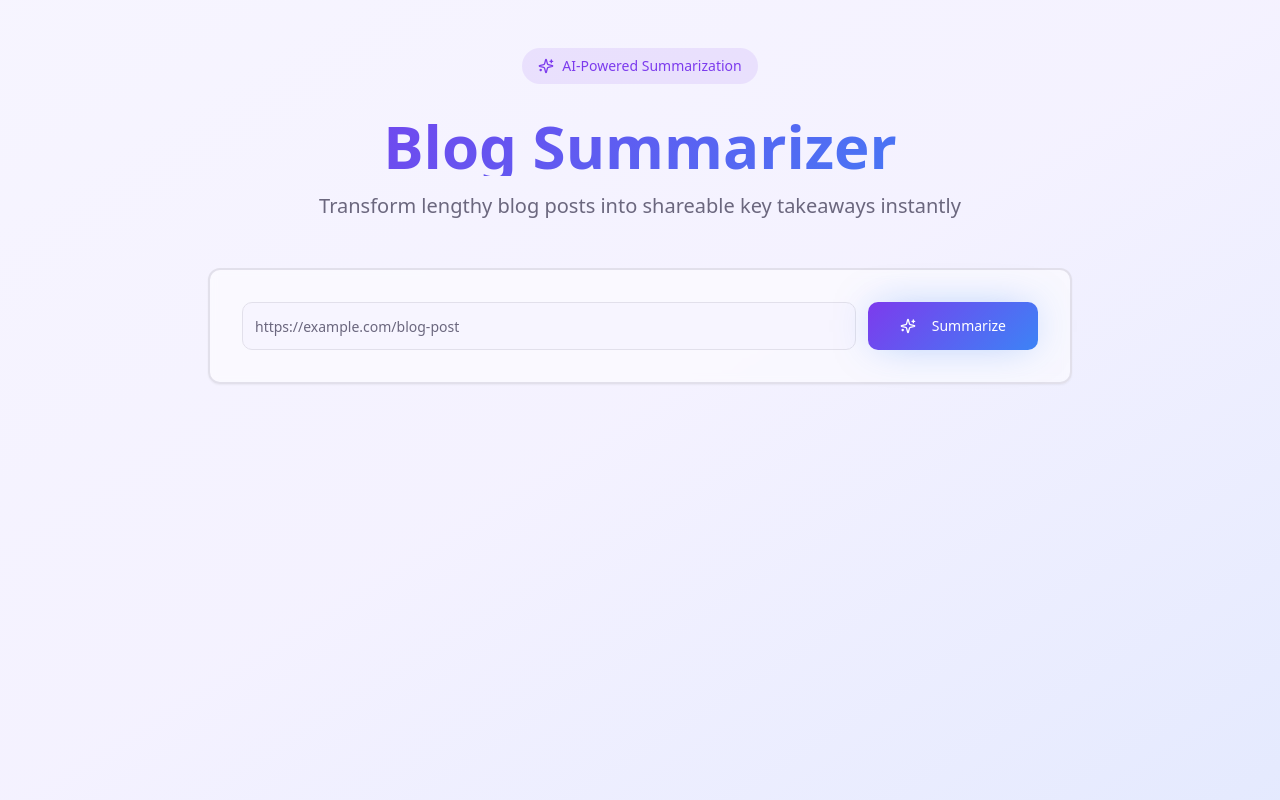
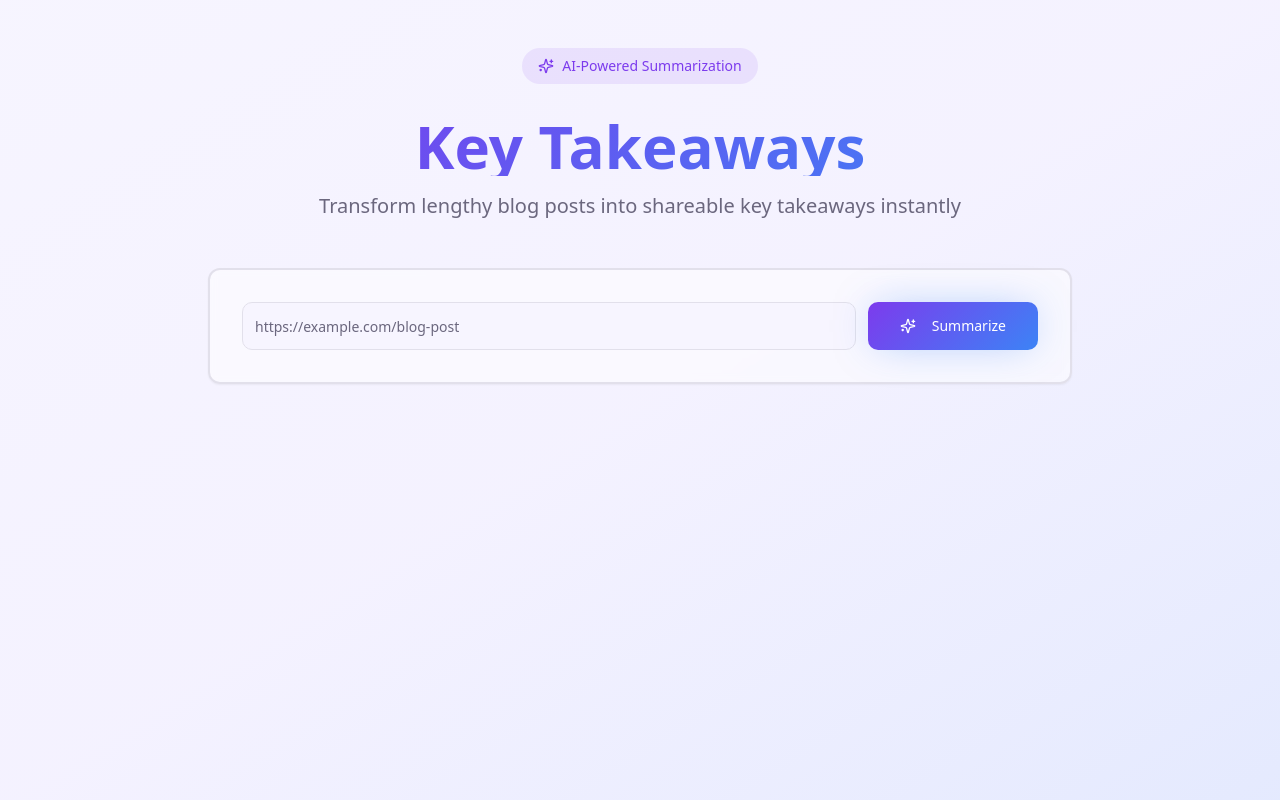
Before and after one commit to ajeetraina/blogsummarizer, a React (Vite) app: page / in a window 1280 px wide. Built offline with nearby package versions, Linux system fonts and the light colour scheme; the HTML template or start-up script is replaced by a standard one.

Commit message:
Refactor: Rename blog summarizer to Key Takeaways

```diff
--- a/index.html
+++ b/index.html
@@ -3,11 +3,11 @@
   <head>
     <meta charset="UTF-8" />
     <meta name="viewport" content="width=device-width, initial-scale=1.0" />
-    <title>Blog Summarizer - AI-Powered Key Takeaways</title>
+    <title>Key Takeaways - AI-Powered Blog Summarizer</title>
     <meta name="description" content="Transform lengthy blog posts into 5 shareable key takeaways instantly with AI. Share directly to LinkedIn, Twitter, and Bluesky." />
     <meta name="author" content="Blog Summarizer" />
 
-    <meta property="og:title" content="Blog Summarizer - AI-Powered Key Takeaways" />
+    <meta property="og:title" content="Key Takeaways - AI-Powered Blog Summarizer" />
     <meta property="og:description" content="Transform lengthy blog posts into 5 shareable key takeaways instantly with AI" />
     <meta property="og:type" content="website" />
     <meta property="og:image" content="https://lovable.dev/opengraph-image-p98pqg.png" />
--- a/src/components/BlogSummarizer.tsx
+++ b/src/components/BlogSummarizer.tsx
@@ -94,7 +94,7 @@ export const BlogSummarizer = () => {
           AI-Powered Summarization
         </div>
         <h1 className="text-5xl md:text-6xl font-bold bg-gradient-primary bg-clip-text text-transparent">
-          Blog Summarizer
+          Key Takeaways
         </h1>
         <p className="text-xl text-muted-foreground max-w-2xl mx-auto">
           Transform lengthy blog posts into shareable key takeaways instantly
```
